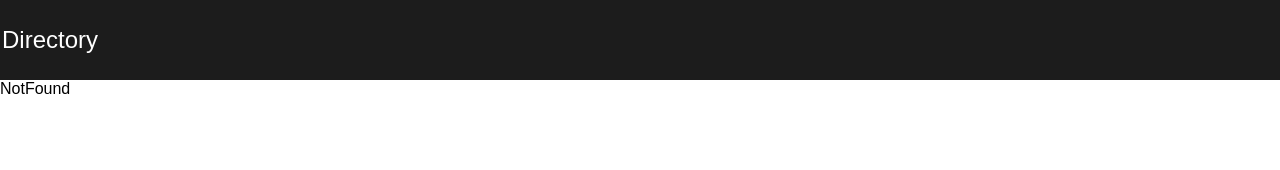
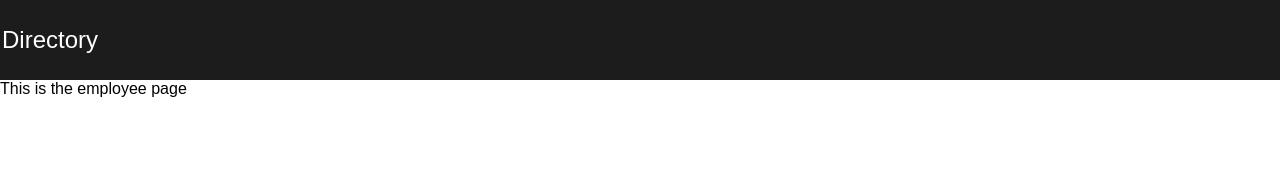
Before and after one commit to ChaoSauce/employee-dir-frontend, a React (Create React App) app: page /1 in a window 1280 px wide. Shown: the top 170 px of the page. Built offline with nearby package versions, Linux system fonts and the light colour scheme.

Commit message:
Set up Employee component and route

```diff
--- a/src/App.tsx
+++ b/src/App.tsx
@@ -6,6 +6,7 @@ import { BrowserRouter as Router, Routes, Route } from 'react-router-dom';
 // Components
 import Header from './components/Header';
 import Home from './components/Home';
+import Employee from './components/Employee';
 import NotFound from './components/NotFound';
 
 // Styles
@@ -16,6 +17,7 @@ const App: React.FC = () => (
     <Header />
     <Routes>
       <Route path='/' element={<Home />} />
+      <Route path='/:employeeId' element={<Employee />} />
       <Route path='/*' element={<NotFound />} />
     </Routes>
     <GlobalStyle />
--- /dev/null
+++ b/src/components/Employee.tsx
@@ -0,0 +1,12 @@
+import React from 'react';
+import { useParams } from 'react-router-dom';
+
+const Employee: React.FC = () => {
+  const { employeeId } = useParams();
+
+  return (
+    <div>This is the employee page</div>
+  );
+};
+
+export default Employee;
```
